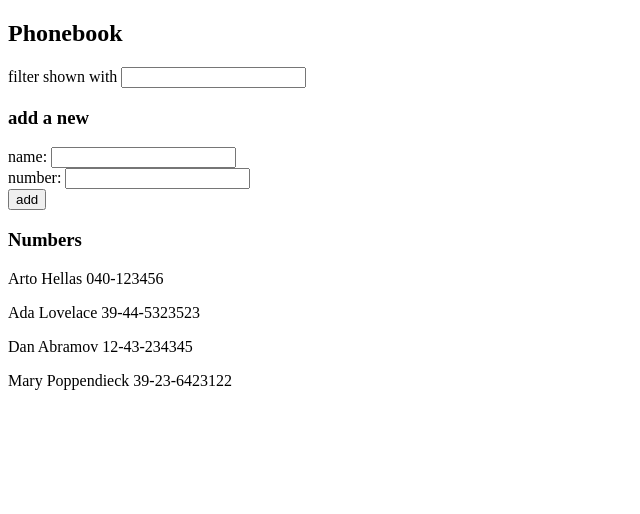
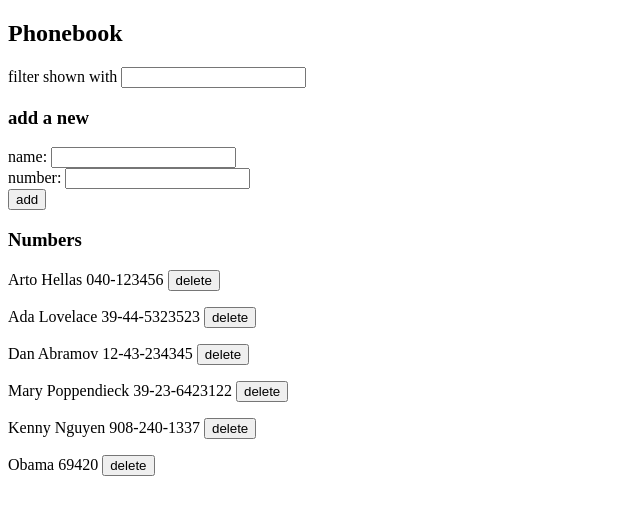
Before and after one commit to kennyenguyen/part2b-phonebook, a React (Create React App) app: page / in a window 1280 px wide. Shown: the top 514 px of the page, without its empty margins (0-640 px from the left). Built offline with nearby package versions, Linux system fonts and the light colour scheme; no server answers; data requests are answered from the project's data file.

Commit message:
Refactor with backend server

```diff
--- a/db.json
+++ b/db.json
@@ -19,6 +19,16 @@
       "name": "Mary Poppendieck",
       "number": "39-23-6423122",
       "id": 4
+    },
+    {
+      "name": "Kenny Nguyen",
+      "number": "908-240-1337",
+      "id": 5
+    },
+    {
+      "name": "Obama",
+      "number": "69420",
+      "id": 6
     }
   ]
 }
--- a/src/App.js
+++ b/src/App.js
@@ -1,5 +1,8 @@
 import {useState, useEffect} from 'react'
-import axios from 'axios'
+import Filter from './components/Filter'
+import PersonForm from './components/PersonForm'
+import Persons from './components/Persons'
+import personService from './services/persons'
 
 const App = () => {
     const [persons, setPersons] = useState([])
@@ -8,12 +11,10 @@ const App = () => {
     const [newFilter, setNewFilter] = useState('')
 
     useEffect(() => {
-        console.log('effect')
-        axios
-            .get('http://localhost:3001/persons')
-            .then(response => {
-                console.log('promise fulfilled')
-                setPersons(response.data)
+        personService
+            .getAll()
+            .then(initialPersons => {
+                setPersons(initialPersons)
             })
     }, [])
 
@@ -27,11 +28,24 @@ const App = () => {
             const personObject = {
                 name: newName,
                 number: newPhone,
-                id: persons.length + 1,
             }
-            setPersons(persons.concat(personObject))
-            setNewName('')
-            setNewPhone('')
+            personService
+                .create(personObject)
+                .then(returnedPerson => {
+                    setPersons(persons.concat(returnedPerson))
+                    setNewName('')
+                    setNewPhone('')
+                })
+        }
+    }
+
+    const deletePerson = (person) => {
+        if (window.confirm(`Delete ${person.name} ?`)) {
+            personService
+            .remove(person.id)
+            .then(response => {
+                console.log(response)
+            })
         }
     }
 
@@ -51,27 +65,23 @@ const App = () => {
     }
 
     const personsToShow = newFilter
-        ? persons.filter(person => person.name.toLowerCase().startsWith(newFilter.toLowerCase()))
+        ? persons.filter(person => person.name.toLowerCase().includes(newFilter.toLowerCase()))
         : persons
 
     return (
         <div>
             <h2>Phonebook</h2>
-            <div>filter shown with <input value={newFilter} onChange={handleFilterChange} /></div>
-
+            <Filter filter={newFilter} onFilterChange={handleFilterChange} />
             <h3>add a new</h3>
-            <form onSubmit={addPerson}>
-                <div>name: <input value={newName} onChange={handleNameChange} /></div>
-                <div>number: <input value={newPhone} onChange={handlePhoneChange} /></div>
-                <div><button type="submit">add</button></div>
-            </form>
-
+            <PersonForm
+                onFormSubmit={addPerson}
+                onNameChange={handleNameChange}
+                onNumberChange={handlePhoneChange}
+                nameValue={newName}
+                numberValue={newPhone}
+            />
             <h3>Numbers</h3>
-            <div>
-                {personsToShow.map(person =>
-                    <p key={personsToShow.indexOf(person)}>{person.name} {person.number}</p>
-                )}
-            </div>
+            <Persons personsToShow={personsToShow} buttonClick={deletePerson} />
         </div>
     )
 }
--- /dev/null
+++ b/src/components/Filter.js
@@ -0,0 +1,8 @@
+
+const Filter = ({filter, onFilterChange}) => {
+    return (
+        <div>filter shown with <input value={filter} onChange={onFilterChange} /></div>
+    )
+}
+
+export default Filter
--- /dev/null
+++ b/src/components/PersonForm.js
@@ -0,0 +1,12 @@
+
+const PersonForm = (props) => {
+    return (
+        <form onSubmit={props.onFormSubmit}>
+            <div>name: <input value={props.nameValue} onChange={props.onNameChange} /></div>
+            <div>number: <input value={props.numberValue} onChange={props.onNumberChange} /></div>
+            <div><button type="submit">add</button></div>
+        </form>
+    )
+}
+
+export default PersonForm
--- /dev/null
+++ b/src/components/Persons.js
@@ -0,0 +1,14 @@
+
+const Persons = ({personsToShow, buttonClick}) => {
+    return (
+        <div>
+            {personsToShow.map(person =>
+                <p key={personsToShow.indexOf(person)}>
+                    {person.name} {person.number} <button onClick={buttonClick(person)}>delete</button>
+                </p>
+            )}
+        </div>
+    )
+}
+
+export default Persons
--- /dev/null
+++ b/src/services/persons.js
@@ -0,0 +1,27 @@
+import axios from 'axios'
+
+const baseUrl = 'http://localhost:3001/persons'
+
+const getAll = () => {
+    const request = axios.get(baseUrl)
+    return request.then(response => response.data)
+}
+
+const create = newObject => {
+    const request = axios.post(baseUrl, newObject)
+    return request.then(response => response.data)
+}
+
+const update = (id, newObject) => {
+    const request = axios.put(`${baseUrl}/${id}`, newObject)
+    return request.then(response => response.data)
+}
+
+const remove = (id) => {
+    const request = axios.delete(`${baseUrl}/${id}`)
+    return request.then(response => response.data)
+}
+
+const personService = {getAll, create, update, remove}
+
+export default personService
```
Lines whose indentation alone changed are shown as unchanged.
